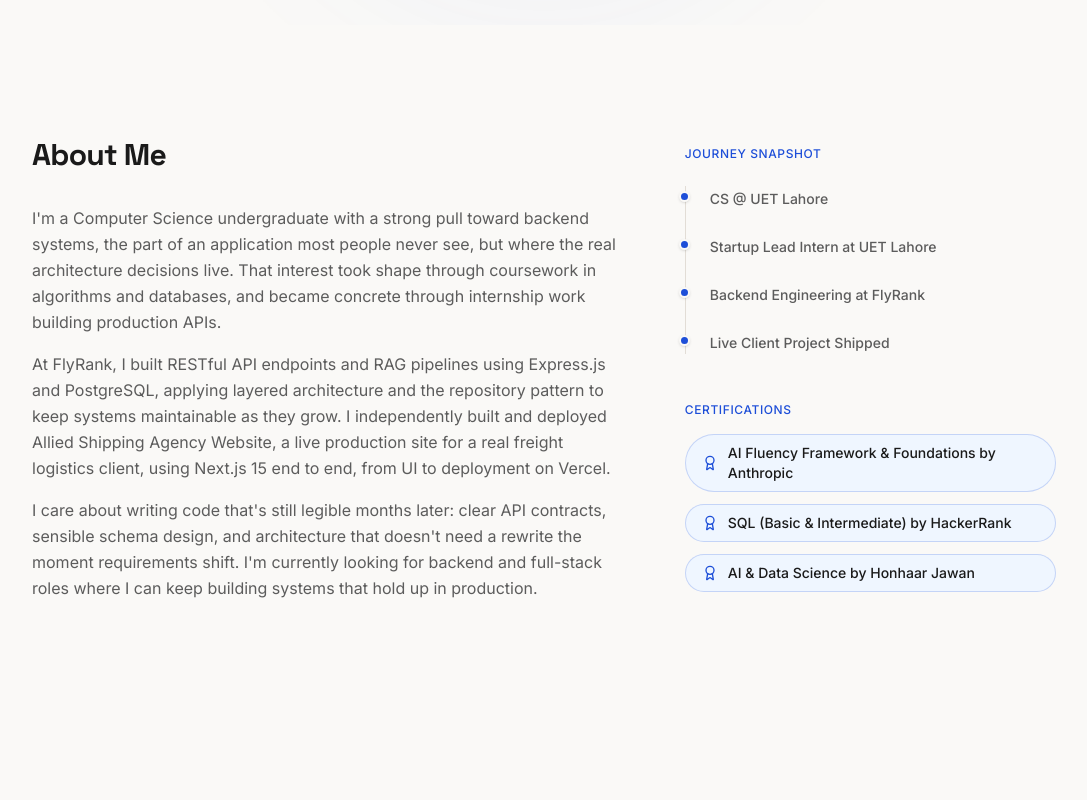
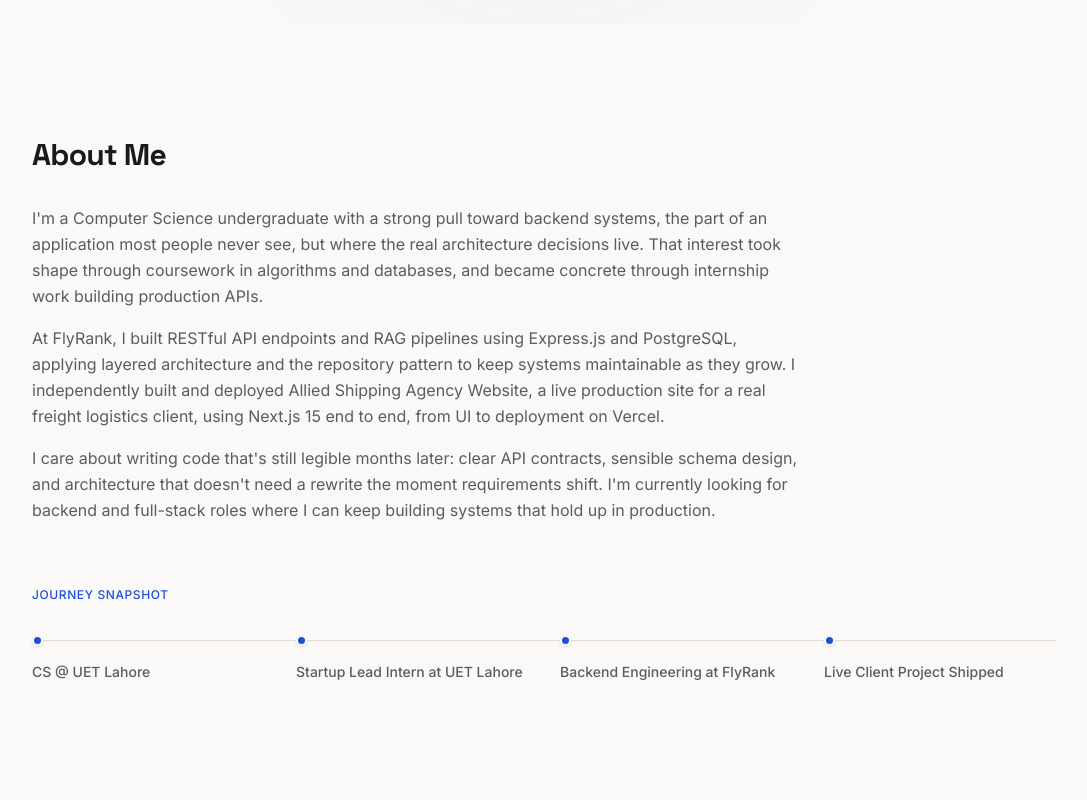
Before and after one commit to Mairaarshad19/Portfolio, a Next.js app: page / in a window 1280 px wide. Shown: the part 840-1640 px from the top of the page, without its empty margins (96-1183 px from the left). Built offline with nearby package versions, Linux system fonts and the light colour scheme.

Commit message:
refactor: move journey snapshot to horizontal strip in About, pair education with certifications

```diff
--- a/src/components/About.tsx
+++ b/src/components/About.tsx
@@ -1,11 +1,10 @@
 "use client";
 
-import { Award } from "lucide-react";
 import { aboutContent } from "@/data/portfolio-content";
 import { useScrollReveal } from "@/lib/useScrollReveal";
 
 export default function About() {
-  const { paragraph, journeyMilestones, certifications } = aboutContent;
+  const { paragraph, journeyMilestones } = aboutContent;
   const { ref, revealed } = useScrollReveal();
 
   return (
@@ -14,32 +13,30 @@ export default function About() {
         ref={ref}
         className={`container-content scroll-reveal ${revealed ? "revealed" : ""}`}
       >
-        <div className="grid grid-cols-1 lg:grid-cols-5 gap-12 lg:gap-16 items-stretch">
-          {/* ── LEFT COLUMN — About text (~60%) ── */}
-          <div className="lg:col-span-3 flex flex-col justify-center">
         <h2 className="text-2xl sm:text-3xl font-display font-bold tracking-tight text-fg mb-8">
           About Me
         </h2>
 
-            <div className="space-y-4 text-sm sm:text-base text-fg-muted leading-relaxed">
+        {/* Bio — single full-width column */}
+        <div className="space-y-4 text-sm sm:text-base text-fg-muted leading-relaxed max-w-3xl">
           {paragraph.map((p, i) => (
             <p key={i}>{p}</p>
           ))}
         </div>
-          </div>
 
-          {/* ── RIGHT COLUMN — Journey + Certifications (~40%) ── */}
-          <div className="lg:col-span-2 flex flex-col justify-center">
-            {/* Journey snapshot — vertical mini-timeline */}
-            <div>
-              <h3 className="text-xs font-medium text-accent uppercase tracking-wider mb-6">
+        {/* Journey snapshot — horizontal strip spanning full width */}
+        <div className="mt-16">
+          <h3 className="text-xs font-medium text-accent uppercase tracking-wider mb-8">
             Journey Snapshot
           </h3>
-              <ol className="stagger-container relative border-l border-border pl-6 space-y-6">
+          <div className="relative">
+            {/* Connecting line */}
+            <div className="absolute top-[5px] left-0 right-0 h-px bg-border" />
+            <ol className="grid grid-cols-1 sm:grid-cols-2 lg:grid-cols-4 gap-8">
               {journeyMilestones.map((milestone) => (
-                  <li key={milestone} className="stagger-item relative">
+                <li key={milestone} className="relative flex flex-col">
                   {/* Dot */}
-                    <span className="absolute -left-[31px] top-[5px] w-[11px] h-[11px] rounded-full bg-accent border-2 border-bg shadow-sm" />
+                  <span className="relative z-10 w-[11px] h-[11px] rounded-full bg-accent border-2 border-bg shadow-sm mb-4" />
                   <span className="text-sm font-medium text-fg-muted">
                     {milestone}
                   </span>
@@ -47,25 +44,6 @@ export default function About() {
               ))}
             </ol>
           </div>
-
-            {/* Certifications */}
-            <div className="stagger-container mt-12">
-              <h3 className="text-xs font-medium text-accent uppercase tracking-wider mb-4">
-                Certifications
-              </h3>
-              <div className="flex flex-col gap-3">
-                {certifications.map((cert) => (
-                  <div
-                    key={cert}
-                    className="stagger-item inline-flex items-center gap-2.5 bg-accent-subtle border border-accent/20 rounded-full px-4 py-2"
-                  >
-                    <Award size={16} className="text-accent shrink-0" />
-                    <span className="text-sm font-medium text-fg">{cert}</span>
-                  </div>
-                ))}
-              </div>
-            </div>
-          </div>
         </div>
       </div>
     </section>
--- a/src/components/Education.tsx
+++ b/src/components/Education.tsx
@@ -1,10 +1,12 @@
 "use client";
 
+import { Award } from "lucide-react";
 import { educationContent } from "@/data/portfolio-content";
 import { useScrollReveal } from "@/lib/useScrollReveal";
 
 export default function Education() {
-  const { degree, institution, year, coursework, honors } = educationContent;
+  const { degree, institution, year, coursework, honors, certifications } =
+    educationContent;
   const { ref, revealed } = useScrollReveal();
 
   return (
@@ -14,10 +16,12 @@ export default function Education() {
         className={`container-content scroll-reveal ${revealed ? "revealed" : ""}`}
       >
         <h2 className="text-2xl sm:text-3xl font-display font-bold tracking-tight text-fg mb-8">
-          Education
+          Education & Certifications
         </h2>
 
-        <div className="card-lift bg-bg-elevated border border-border rounded-xl p-6 sm:p-8 shadow-sm">
+        <div className="grid grid-cols-1 lg:grid-cols-2 gap-6 lg:gap-8 items-stretch">
+          {/* ── LEFT COLUMN — Education ── */}
+          <div className="card-lift bg-bg-elevated border border-border rounded-xl p-6 sm:p-8 shadow-sm h-full">
             {/* Degree row */}
             <div className="flex flex-col sm:flex-row sm:items-start sm:justify-between gap-1 mb-6">
               <div>
@@ -56,6 +60,34 @@ export default function Education() {
               </span>
             </div>
           </div>
+
+          {/* ── RIGHT COLUMN — Certifications ── */}
+          <div className="card-lift bg-bg-elevated border border-border rounded-xl p-6 sm:p-8 shadow-sm h-full">
+            <h3 className="text-xs font-display font-semibold text-fg-dim uppercase tracking-wider mb-6">
+              Certifications
+            </h3>
+            <div className="flex flex-col gap-4">
+              {certifications.map((cert) => (
+                <div
+                  key={cert.name}
+                  className="inline-flex items-center gap-3.5 bg-accent-subtle border border-accent/20 rounded-lg px-4 py-3"
+                >
+                  <span className="w-9 h-9 shrink-0 rounded-md bg-accent/10 border border-accent/20 flex items-center justify-center">
+                    <Award size={18} className="text-accent" />
+                  </span>
+                  <div className="min-w-0">
+                    <p className="text-sm font-semibold text-fg leading-snug">
+                      {cert.name}
+                    </p>
+                    <p className="text-xs text-fg-muted mt-0.5">
+                      {cert.issuer}
+                    </p>
+                  </div>
+                </div>
+              ))}
+            </div>
+          </div>
+        </div>
       </div>
     </section>
   );
--- a/src/data/portfolio-content.ts
+++ b/src/data/portfolio-content.ts
@@ -1,3 +1,8 @@
+export interface Certification {
+  name: string;
+  issuer: string;
+}
+
 export const educationContent = {
   degree: "BS Computer Science",
   institution: "UET Lahore",
@@ -13,6 +18,11 @@ export const educationContent = {
     "Computer Networks",
   ],
   honors: "Honhaar Scholarship (fully funded)",
+  certifications: [
+    { name: "AI Fluency Framework & Foundations", issuer: "Anthropic" },
+    { name: "SQL (Basic & Intermediate)", issuer: "HackerRank" },
+    { name: "AI & Data Science for Beginners", issuer: "Honhaar Jawan" },
+  ],
 };
 
 export const aboutContent = {
@@ -26,11 +36,6 @@ export const aboutContent = {
     "Startup Lead Intern at UET Lahore",
     "Backend Engineering at FlyRank",
     "Live Client Project Shipped",
-  ],
-  certifications: [
-    "AI Fluency Framework & Foundations by Anthropic",
-    "SQL (Basic & Intermediate) by HackerRank",
-    "AI & Data Science by Honhaar Jawan",
   ],
 };
 
```
Lines whose indentation alone changed are shown as unchanged.
